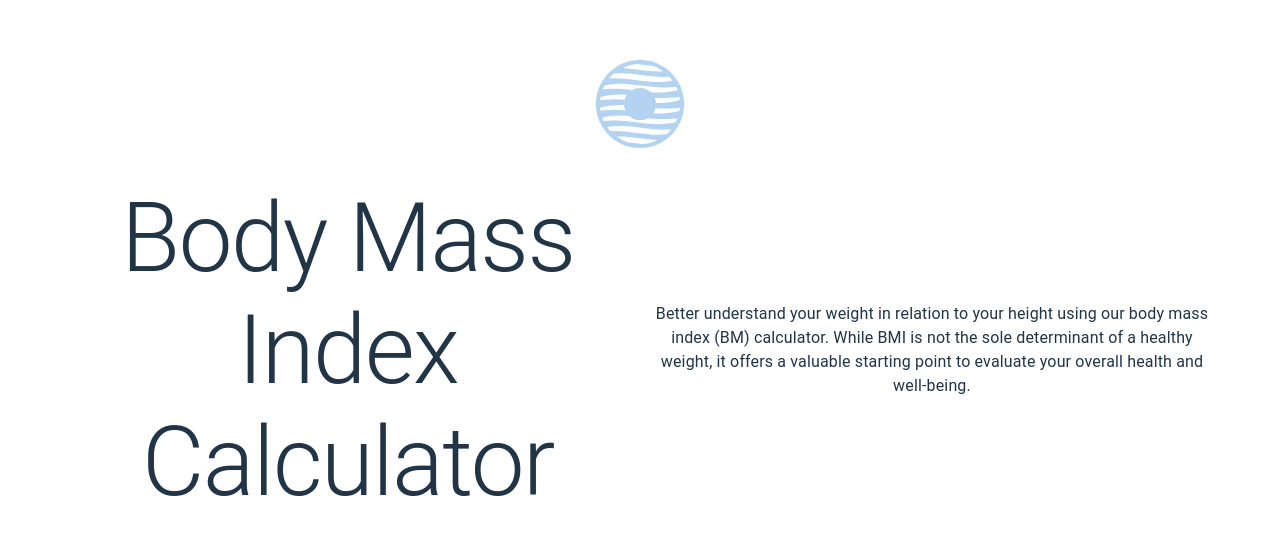
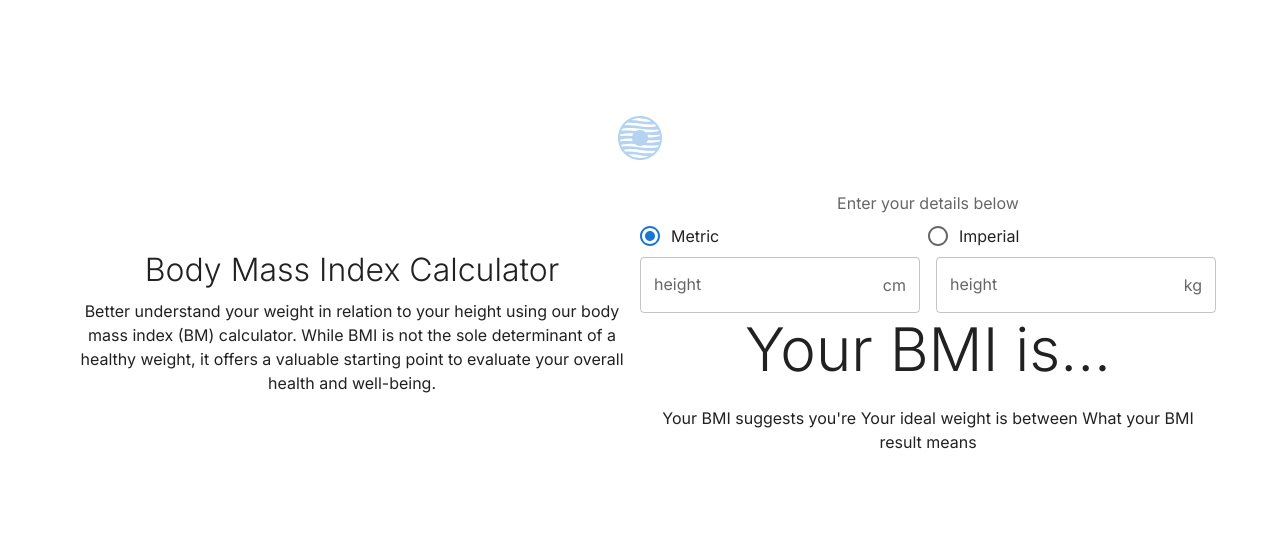
Before and after one commit to queseri/bmi-calculator, a React (Vite) app: page / in a window 1280 px wide. Shown: the part 125-660 px from the top of the page. Built offline with nearby package versions, Linux system fonts and the light colour scheme.

Commit message:
metric and imperial components created

```diff
--- a/index.html
+++ b/index.html
@@ -4,7 +4,13 @@
     <meta charset="UTF-8" />
     <link rel="icon" type="image/svg+xml" href="/vite.svg" />
     <meta name="viewport" content="width=device-width, initial-scale=1.0" />
-    <title>Vite + React + TS</title>
+    <link rel="preconnect" href="https://fonts.googleapis.com" />
+    <link rel="preconnect" href="https://fonts.gstatic.com" crossorigin />
+    <link
+      href="https://fonts.googleapis.com/css2?family=Inter:wght@200;300;400;500;600;700;800;900&display=swap"
+      rel="stylesheet"
+    />
+    <title>Bmi calculator</title>
   </head>
   <body>
     <div id="root"></div>
--- a/package.json
+++ b/package.json
@@ -12,7 +12,7 @@
   "dependencies": {
     "@emotion/react": "^11.11.1",
     "@emotion/styled": "^11.11.0",
-    "@mui/icons-material": "^5.11.16",
+    "@mui/icons-material": "^5.14.0",
     "@mui/material": "^5.13.6",
     "react": "^18.2.0",
     "react-dom": "^18.2.0"
--- a/src/App.css
+++ b/src/App.css
@@ -3,6 +3,10 @@
   margin: 0 auto;
   /* padding: 2rem; */
   text-align: center;
+}
+
+body {
+  font-family: "Inter", sans-serif;
 }
 
 .logo {
--- a/src/App.tsx
+++ b/src/App.tsx
@@ -1,56 +1,93 @@
 import { useState } from "react";
 import "./App.css";
-import { Box, Container, Grid, Typography } from "@mui/material";
+import {
+  Box,
+  Container,
+  FormControl,
+  FormControlLabel,
+  FormLabel,
+  Grid,
+  Radio,
+  RadioGroup,
+  Typography,
+} from "@mui/material";
 import { css } from "@emotion/react";
 import Logo from "./assets/images/logo.svg";
+import Metric from "./components/Metric";
+import Imperial from "./components/Imperial";
 
 function App() {
-	const [count, setCount] = useState(0);
+  const [value, setValue] = useState("metric");
 
+  const handleChange = (event: React.ChangeEvent<HTMLInputElement>) => {
+    setValue((event.target as HTMLInputElement).value);
+  };
 
   return (
     <Container>
       <Box component={"header"}>
         <a href="/">
-					<img
-						className="logo"
-						src={Logo}
-						alt="Bmi"
-					/>
+          <img className="logo" src={Logo} alt="Bmi" />
         </a>
-				<Grid
-					container
-					spacing={2}
-					justifyContent={"center"}
-					alignItems={"center"}
-				>
-					<Grid
-						item
-						xs={12}
-						sm={6}
-					>
-						<Typography
-							variant="h1"
-
-						>
+        <Grid container justifyContent={"center"} alignItems={"center"}>
+          <Grid item xs={12} sm={6}>
+            <Typography variant="h1" gutterBottom sx={{ fontSize: "2rem" }}>
               Body Mass Index Calculator
             </Typography>
+            <Typography variant="body1" gutterBottom>
+              Better understand your weight in relation to your height using our
+              body mass index (BM) calculator. While BMI is not the sole
+              determinant of a healthy weight, it offers a valuable starting
+              point to evaluate your overall health and well-being.
+            </Typography>
           </Grid>
-					<Grid
-						item
-						xs={12}
-						sm={6}
+          <Grid item xs={12} sm={6}>
+            <Box component={"form"} noValidate>
+              <FormControl fullWidth>
+                <FormLabel id="measurement" aria-hidden={true}>
+                  Enter your details below
+                </FormLabel>
+                <RadioGroup
+                  row
+                  aria-labelledby="measurement"
+                  defaultValue={value}
+                  value={value}
+                  onChange={handleChange}
+                  name="measurement-group"
                 >
-						<Typography variant="body1">
-							Better understand your weight in relation to your
-							height using our body mass index (BM) calculator.
-							While BMI is not the sole determinant of a healthy
-							weight, it offers a valuable starting point to
-							evaluate your overall health and well-being.
+                  <FormControlLabel
+                    sx={{
+                      flex: "1 1",
+                    }}
+                    value="metric"
+                    control={<Radio />}
+                    label="Metric"
+                  />
+                  <FormControlLabel
+                    sx={{
+                      flex: "1 1",
+                    }}
+                    value="imperial"
+                    control={<Radio />}
+                    label="Imperial"
+                  />
+                </RadioGroup>
+              </FormControl>
+              {value === "metric" ? <Metric /> : <Imperial />}
+              <Box>
+                <Typography variant="h2" gutterBottom>
+                  Your BMI is...
                 </Typography>
+                <Typography variant="body1" gutterBottom>
+                  Your BMI suggests you're Your ideal weight is between What
+                  your BMI result means
+                </Typography>
+              </Box>
+            </Box>
           </Grid>
         </Grid>
       </Box>
+      <Box component={"main"}></Box>
     </Container>
   );
 }
@@ -58,9 +95,8 @@ function App() {
 export default App;
 
 /*
-	 Enter your details
-			below Metric Imperial Height Weight Your BMI is... Your BMI suggests
-			you're Your ideal weight is between What your BMI result means A BMI
+
+			 A BMI
 			range of 18.5 to 24.9 is considered a 'healthy weight.' Maintaining
 			a healthy weight may lower your chances of experiencing health
 			issues later on, such as obesity and type 2 diabetes. Aim for a
@@ -90,4 +126,33 @@ export default App;
 			than others. To learn more, it is advised to discuss this with your
 			GP or practice nurse.
 
+        {value === "imperial" && (
+                    <FormControl fullWidth variant="filled">
+                      <TextField
+                        label="height"
+                        variant={"outlined"}
+                        InputProps={{
+                          endAdornment: (
+                            <InputAdornment position="end">in</InputAdornment>
+                          ),
+                        }}
+                      />
+                    </FormControl>
+                  )}
+
+
+    {value === "imperial" && (
+                    <FormControl fullWidth variant="filled">
+                      <TextField
+                        label="weight"
+                        variant={"outlined"}
+                        InputProps={{
+                          endAdornment: (
+                            <InputAdornment position="end">lbs</InputAdornment>
+                          ),
+                        }}
+                      />
+                    </FormControl>
+                  )}
+
 */
--- /dev/null
+++ b/src/components/Imperial.tsx
@@ -0,0 +1,19 @@
+import { Box, Grid } from "@mui/material";
+import InputText from "./InputText";
+
+function Imperial() {
+  return (
+    <Box component={Grid} container rowGap={2}>
+      <Grid container columnGap={2} flexDirection={"row"} flexWrap={"nowrap"}>
+        <InputText measure="ft" />
+        <InputText measure="in" />
+      </Grid>
+      <Grid container columnGap={2} flexDirection={"row"} flexWrap={"nowrap"}>
+        <InputText measure="st" />
+        <InputText measure="lbs" />
+      </Grid>
+    </Box>
+  );
+}
+
+export default Imperial;
--- /dev/null
+++ b/src/components/InputText.tsx
@@ -0,0 +1,19 @@
+import { FormControl, InputAdornment, TextField } from "@mui/material";
+
+function InputText(props: { measure: string }) {
+  return (
+    <FormControl fullWidth variant="filled">
+      <TextField
+        label="height"
+        variant={"outlined"}
+        InputProps={{
+          endAdornment: (
+            <InputAdornment position="end">{props.measure}</InputAdornment>
+          ),
+        }}
+      />
+    </FormControl>
+  );
+}
+
+export default InputText;
--- /dev/null
+++ b/src/components/Metric.tsx
@@ -0,0 +1,23 @@
+import {
+  Box,
+  FormControl,
+  Grid,
+} from "@mui/material";
+import InputText from "./InputText";
+
+function Metric() {
+  return (
+    <Grid container columnGap={2} flexDirection={"row"} flexWrap={"nowrap"}>
+      <Box component={Grid} xs={6}>
+        <InputText measure="cm" />
+      </Box>
+      <Box component={Grid} xs={6}>
+        <FormControl fullWidth variant="standard">
+          <InputText measure="kg" />
+        </FormControl>
+      </Box>
+    </Grid>
+  );
+}
+
+export default Metric;
--- a/src/index.css
+++ b/src/index.css
@@ -1,5 +1,5 @@
 :root {
-  font-family: Inter, system-ui, Avenir, Helvetica, Arial, sans-serif;
+  font-family: 'Inter', sans-serif;
   line-height: 1.5;
   font-weight: 400;
 
--- a/src/main.tsx
+++ b/src/main.tsx
@@ -1,10 +1,21 @@
-import React from 'react'
-import ReactDOM from 'react-dom/client'
-import App from './App.tsx'
-import './index.css'
+import React from "react";
+import ReactDOM from "react-dom/client";
+import { CssBaseline, createTheme, ThemeProvider } from "@mui/material";
 
-ReactDOM.createRoot(document.getElementById('root') as HTMLElement).render(
+import App from "./App.tsx";
+import "./index.css";
+
+const theme = createTheme({
+  typography: {
+    fontFamily: ["Inter", "sans-serif"].join(","),
+  },
+});
+
+ReactDOM.createRoot(document.getElementById("root") as HTMLElement).render(
   <React.StrictMode>
-    <App />
-  </React.StrictMode>,
-)
+    <ThemeProvider theme={theme}>
+      <CssBaseline enableColorScheme />
+      <App />
+    </ThemeProvider>
+  </React.StrictMode>
+);
```
Also changed, not shown: 1 other file (tests, documents, lock files or other folders). Lines whose indentation alone changed are shown as unchanged.
